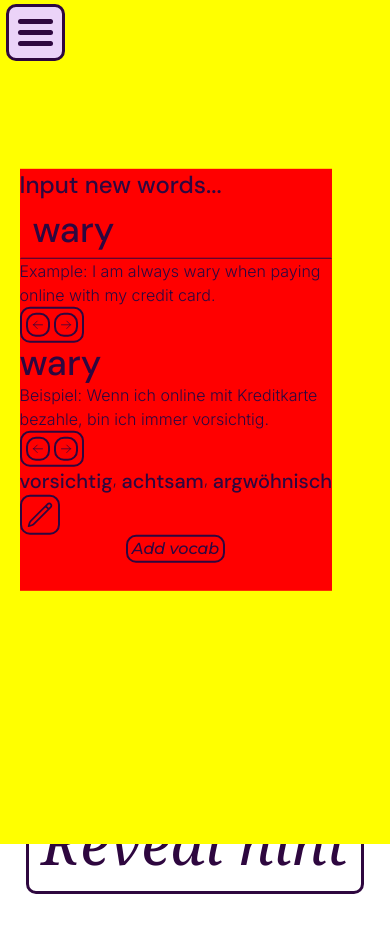
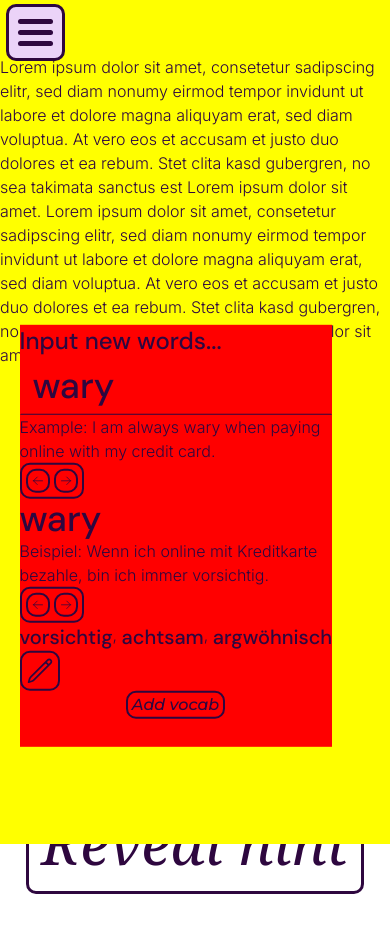
Before and after one commit to DrDrProfRosenthal/nextjs-dashboard, a Next.js app: page / in a window 390 px wide. Shown: the top 932 px of the page. Built offline with nearby package versions, Linux system fonts and the light colour scheme; a web font is replaced by a local one.

Commit message:
responsive updates

```diff
--- a/app/page.tsx
+++ b/app/page.tsx
@@ -82,6 +82,12 @@
 
 
     <div className='popupCon closed background-color bold-color'>
+    Lorem ipsum dolor sit amet, consetetur sadipscing elitr, sed diam nonumy eirmod tempor invidunt ut labore et dolore magna aliquyam erat, sed diam voluptua. At vero eos et accusam et justo duo dolores et ea rebum. Stet clita kasd gubergren, no sea takimata sanctus est Lorem ipsum dolor sit amet. Lorem ipsum dolor sit amet, consetetur sadipscing elitr, sed diam nonumy eirmod tempor invidunt ut labore et dolore magna aliquyam erat, sed diam voluptua. At vero eos et accusam et justo duo dolores et ea rebum. Stet clita kasd gubergren, no sea takimata sanctus est Lorem ipsum dolor sit amet.
+
+
+
+
+
      <div className='popupForm lg:font-medium popupForm'>
 
 
```
